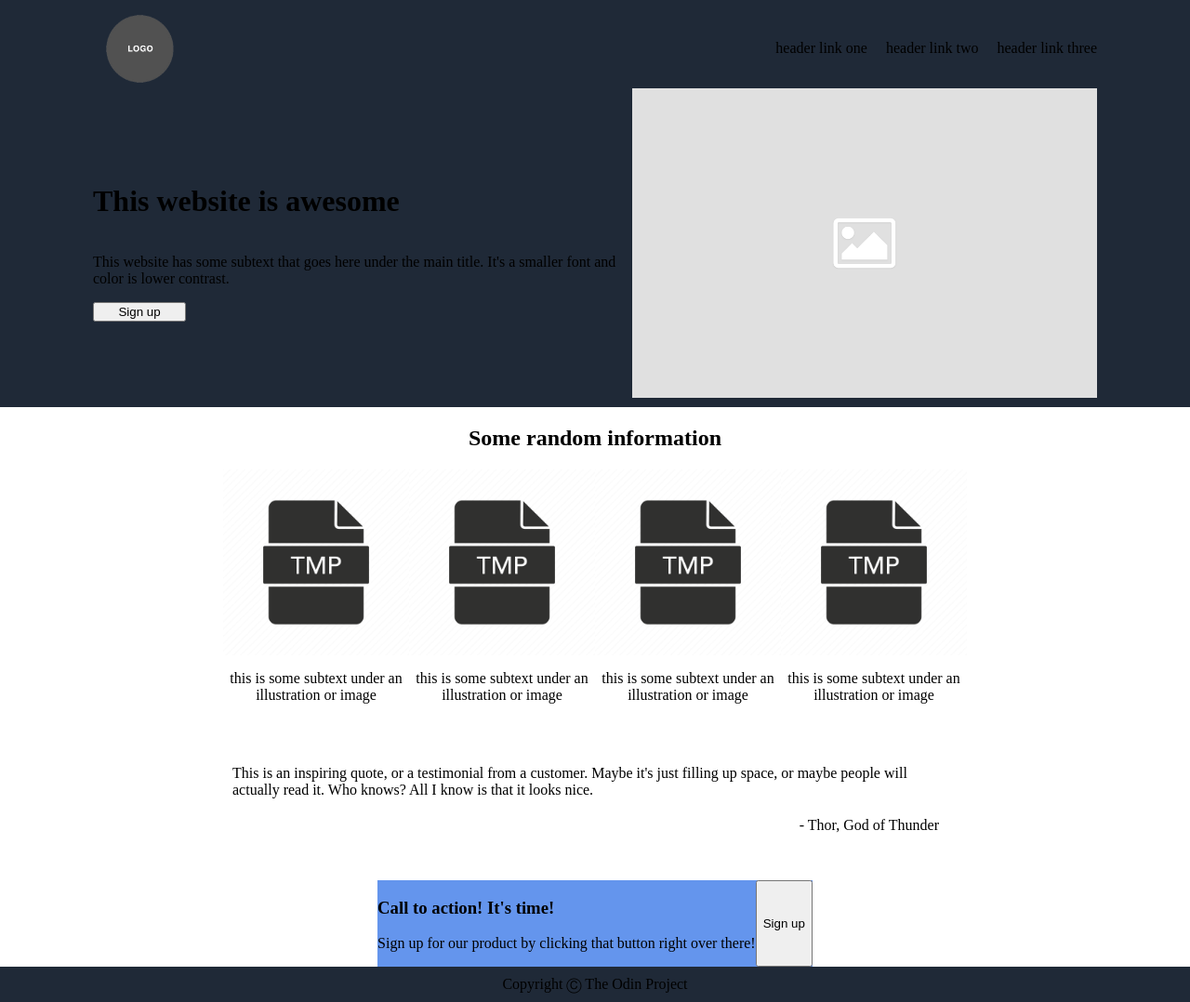
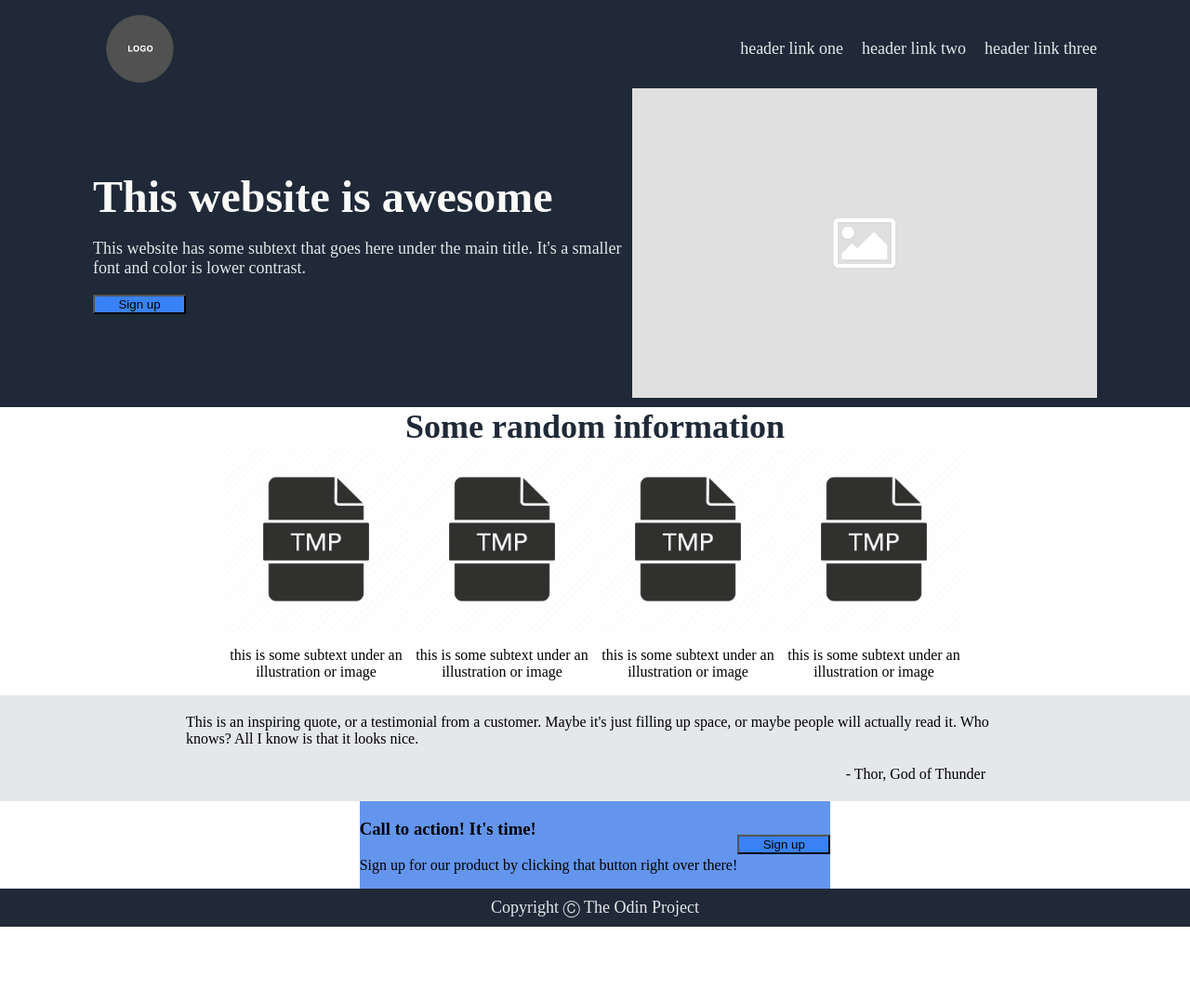
Before and after one commit to Luis-Bolanos/odin-landing-page, a plain HTML site: page index.html in a window 1280 px wide. Shown: the whole page at 93% size. After the commit the page ends 997 px from the top, so only its background shows below. Drawn offline with Linux system fonts and the light colour scheme.

Commit message:
Added CSS settings, removed container

```diff
--- a/index.html
+++ b/index.html
@@ -8,10 +8,10 @@
     </head>
 
     <body>
-        <div class="header">
-            <div class="header-bar">
+        <div class="hero">
+            <div class="hero-bar">
                 <img src="images/temp-logo.png">
-                <ul class="nav">
+                <ul>
                     <li><a href="google.com">header link one</a></li>
                     <li><a href="google.com">header link two</a></li>
                     <li><a href="google.com">header link three</a></li>
@@ -19,16 +19,15 @@
             </div>
             <div class="section-1">
                 <div class="intro">
-                    <h1>This website is awesome</h1>
+                    <div class="intro-header">This website is awesome</div>
                     <p>This website has some subtext that goes here under the main title. It's a smaller font and color is lower contrast.</p>
                     <button>Sign up</button>
                 </div>
                 <img src="images/placeholder-image.png">
             </div>
         </div>
-        <div class="container">
             <div class="section-2">
-                <h2>Some random information</h2>
+                <div class="info-header">Some random information</div>
                 <div class="info">
                     <div class="info-box">
                         <img src="images/temp-icon.png">
@@ -65,7 +64,6 @@
                     <button>Sign up</button>
                 </div>
             </div>
-        </div>
         <div class="footer">
             Copyright Ⓒ The Odin Project
         </div>
--- a/style.css
+++ b/style.css
@@ -2,17 +2,13 @@ body {
     display:flex;
     flex: 1;
     flex-direction: column;
+    justify-content: space-between;
     min-height: 100vh;
     margin:0px;
-    justify-content: space-between;
 }
 
-a {
-    text-decoration: none;
-    color: black;
-}
 
-.header {
+.hero {
     display: flex;
     justify-content: space-between;
     flex-direction: column;
@@ -20,30 +16,31 @@ a {
     padding: 10px 100px 10px 100px;
 }
 
-.header img {
-    width: 100px;
-}
-
-.header-bar {
+.hero-bar {
     display: flex;
     justify-content: space-between;
 }
 
-ul, .nav {
+.hero p, .hero a, .footer {
+    font-size: 18px;
+    color: #E5E7EB;
+}
+
+.hero-bar a {
+    text-decoration: none;
+}
+
+.hero-bar img {
+    width: 100px;
+}
+
+.hero-bar ul {
     display: flex;
     align-items: center;
     list-style: none;
     margin: 0;
     padding: 0;
     gap: 20px;
-}
-
-.container {
-    display:flex;
-    flex-direction: column;
-    justify-content: space-around;
-    flex: 1;
-    padding: 0 100px 0 100px;
 }
 
 .section-1{
@@ -57,6 +54,12 @@ ul, .nav {
     width: 500px;
 }
 
+.section-1 .intro-header {
+    font-size: 48px;
+    font-weight: bolder;
+    color: #F9FAF8;
+}
+
 .intro {
     display: flex;
     flex-direction: column;
@@ -65,12 +68,30 @@ ul, .nav {
 
 .intro button {
     width: 100px;
+    background-color: #3882F6;
 }
+
+/*.container {
+    display:flex;
+    flex-direction: column;
+    justify-content: space-around;
+    flex: 1;
+    padding: 0 100px 0 100px;
+}
+*/
 
 .section-2 {
     display: flex;
     flex-direction: column;
     align-items: center;
+    padding: 0 100px 0 100px;
+}
+
+.section-2 .info-header {
+    font-size: 36px;
+    font-weight: bolder;
+    color: #1F2937;
+    text-align: center;
 }
 
 .info {
@@ -92,7 +113,8 @@ ul, .nav {
     display: flex;
     justify-content: center;
     flex-direction: column;
-    padding: 50px;
+    background-color: #E5E7EB;
+    padding: 20px 100px 20px 100px;
 }
 
 .quote {
@@ -112,11 +134,18 @@ ul, .nav {
     display: flex;
     flex-direction: column;
     align-items: center;
+    padding: 0 100px 0 100px;
+}
+
+.section-4 button {
+    width: 100px;
+    background-color: #3882F6;
 }
 
 .CTA-box {
     display: flex;
     background-color: cornflowerblue;
+    align-items: center;
 }
 
 .footer {
```
